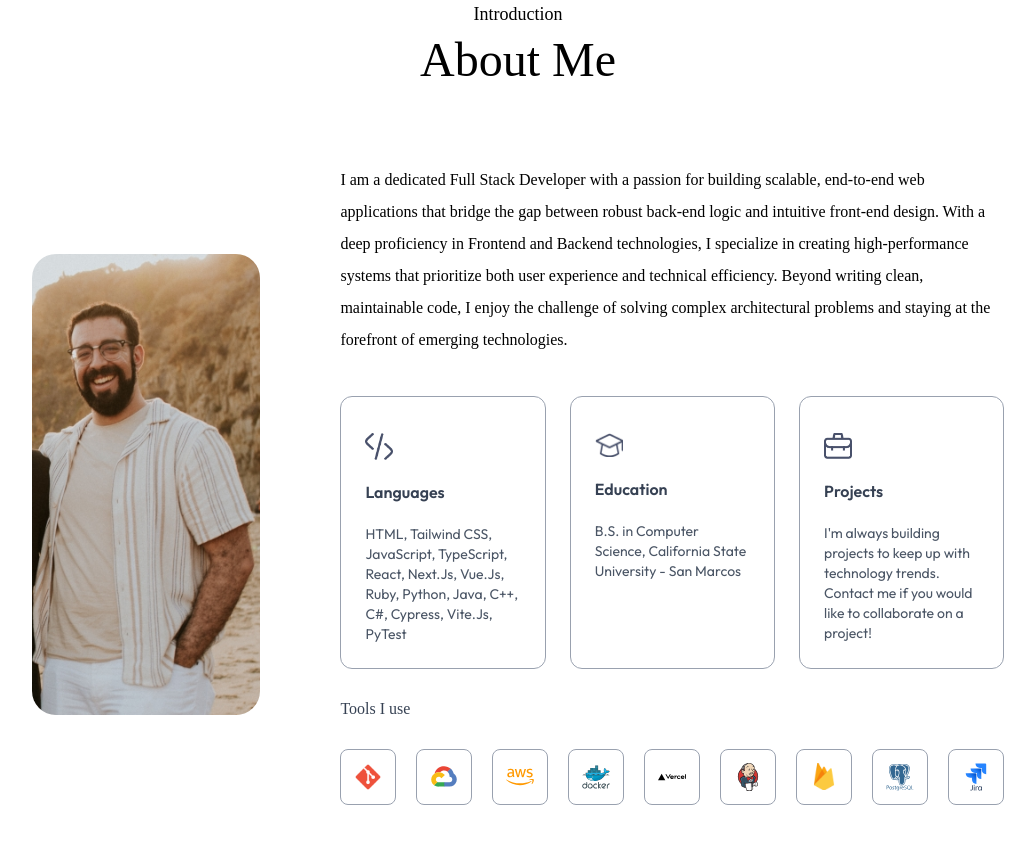
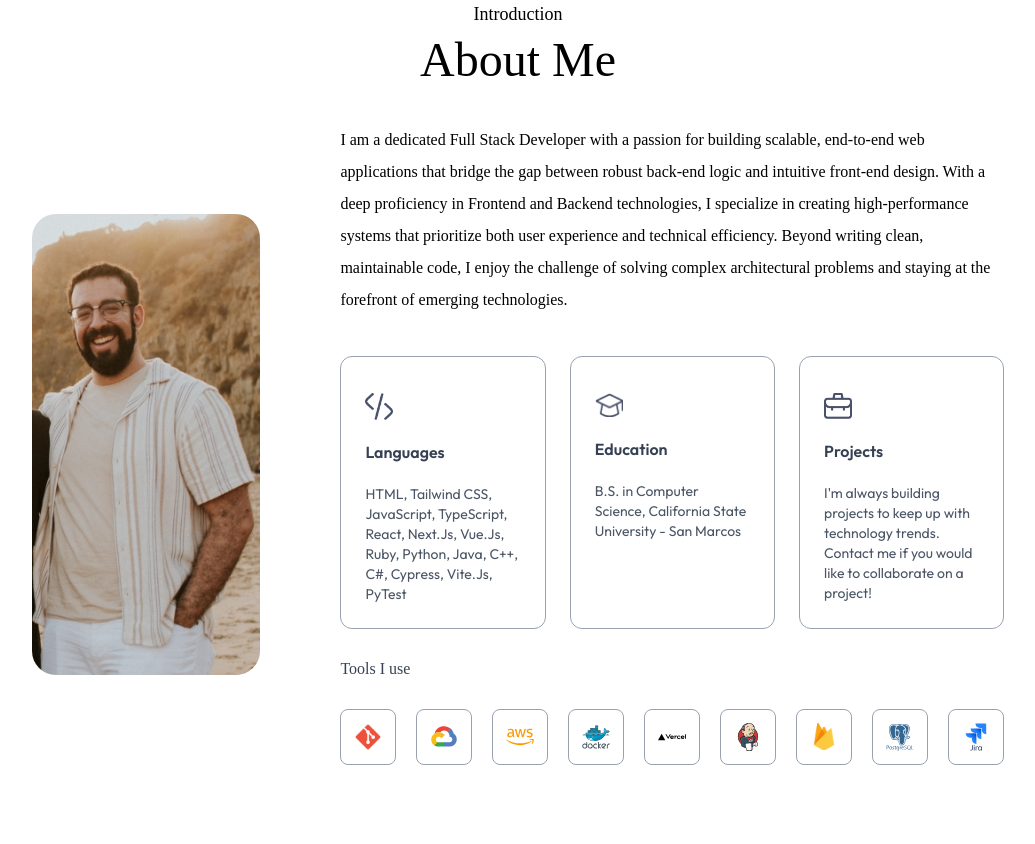
Before and after one commit to TheAhmedJoy/Portfolio-Ahmed-Ali, a Next.js app: page / in a window 1280 px wide. Shown: the part 840-1684 px from the top of the page, without its empty margins (122-1157 px from the left). Built offline with nearby package versions, Linux system fonts and the light colour scheme; a web font is replaced by a local one.

Commit message:
updated about me spacing

```diff
--- a/app/components/AboutMe.tsx
+++ b/app/components/AboutMe.tsx
@@ -12,7 +12,7 @@
                 About Me
             </h2>
 
-            <div className="flex w-full flex-col lg:flex-row items-center gap-20 my-20">
+            <div className="flex w-full flex-col lg:flex-row items-center gap-20 my-10">
                 <div className="w-64 sm:w-80 rounded-3xl max-w-none">
                     <Image src={assets.user_image_test} className="w-full rounded-3xl" alt="Ahmed Ali About Me Image" />
                 </div>
```
